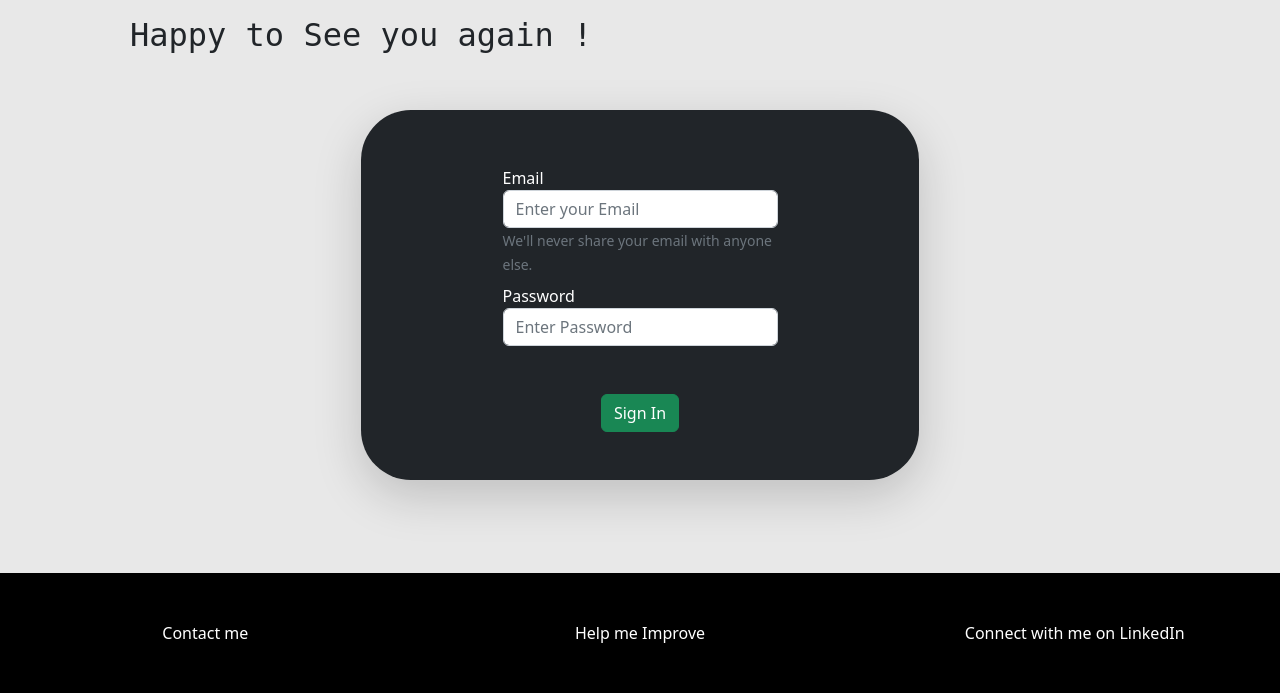
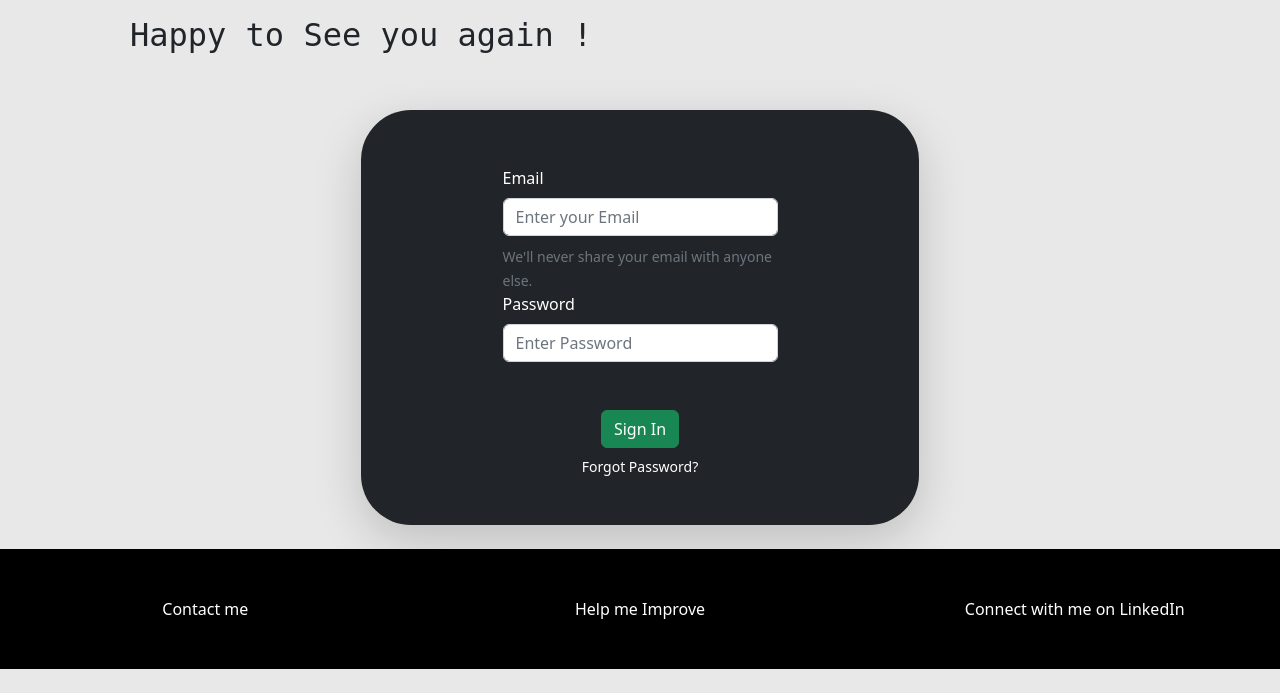
Before and after one commit to viraj19r/KanbanApp, a Flask app: page /signin in a window 1280 px wide. Shown: the part 107-800 px from the top of the page. Run offline with Flask 2, Linux system fonts and the light colour scheme.

Commit message:
add forgot password link to signin page

```diff
--- a/templates/base.html
+++ b/templates/base.html
@@ -86,7 +86,7 @@
 
         </div>
     </div> -->
-    <footer class="absolute-bottom bg-black text-center text-white py-5 mt-auto relative-bottom">
+    <footer class="absolute-bottom bg-black text-center text-white py-5 mt-4 relative-bottom">
         <section class="row align-items-start">
 
             <a href="" class="text-white text-decoration-none col">Contact me</a>
--- a/templates/signin.html
+++ b/templates/signin.html
@@ -20,7 +20,7 @@
                     <div class="d-flex justify-content-center">
                         <h2 style="color: white;"></h2>
                     </div>
-                    <div class="form-group mb-2">
+                    <div class="form-group ">
                         {{ form.email.label(style="color: white;",class="form-control-label") }}
                         {% if form.email.errors %}
                         {{ form.email(class="form-control is-invalid",placeholder="Enter your Email") }}
@@ -30,7 +30,7 @@
                             {% endfor %}
                         </div>
                         {% else %}
-                        {{ form.email(class="form-control",placeholder="Enter your Email") }}
+                        {{ form.email(class="form-control my-2",placeholder="Enter your Email") }}
                         {% endif %}
                         <small id="emailHelp" class="form-text text-muted">We'll never share your email with anyone
                             else.</small>
@@ -47,7 +47,7 @@
                             {% endfor %}
                         </div>
                         {% else %}
-                        {{ form.password(class="form-control",placeholder="Enter Password") }}
+                        {{ form.password(class="form-control my-2",placeholder="Enter Password") }}
                         {% endif %}
                     </div>
                     <div class="d-flex justify-content-center mt-5">
@@ -55,6 +55,12 @@
                             style="width: 30%;">Sign In</a> -->
                         {{ form.submit(class="btn btn-success d-flex justify-content-center") }}
                     </div>
+                    <div class="d-flex justify-content-center">
+                        <small class="text-muted ml-2 mt-2" >
+                            <a href="#" class="text-decoration-none" style="color: white;">Forgot Password?</a>
+                        </small>
+                    </div>
+
                 </form>
         </div>
     </div>
```
